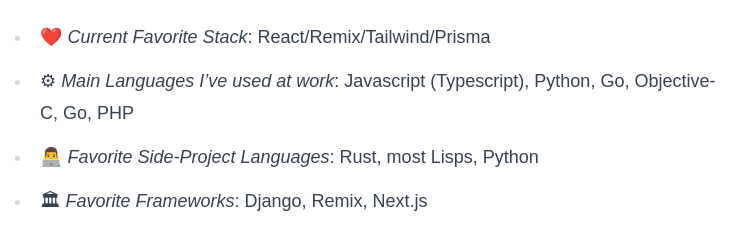
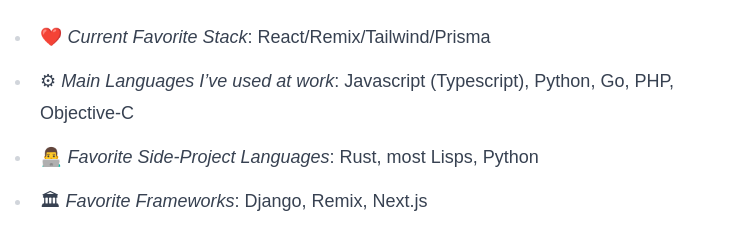
Before and after one commit to michaelhelvey/michaelhelvey.dev, an Astro site: page /about in a window 1280 px wide. Shown: the part 346-581 px from the top of the page, 276-1030 px from the left. Built offline with nearby package versions, Linux system fonts and the light colour scheme; Astro itself is replaced by a stand-in of ours; a web font is replaced by a local one.

Commit message:
Fix duplicated "Go" in about

```diff
--- a/src/pages/about.md
+++ b/src/pages/about.md
@@ -9,7 +9,7 @@
 father, Christian, and constant student.
 
 - ❤️ _Current Favorite Stack_: React/Remix/Tailwind/Prisma
-- ⚙ _Main Languages I've used at work_: Javascript (Typescript), Python, Go, Objective-C, Go, PHP
+- ⚙ _Main Languages I've used at work_: Javascript (Typescript), Python, Go, PHP, Objective-C
 - 👨‍💻 _Favorite Side-Project Languages_: Rust, most Lisps, Python
 - 🏛 _Favorite Frameworks_: Django, Remix, Next.js
 
```
